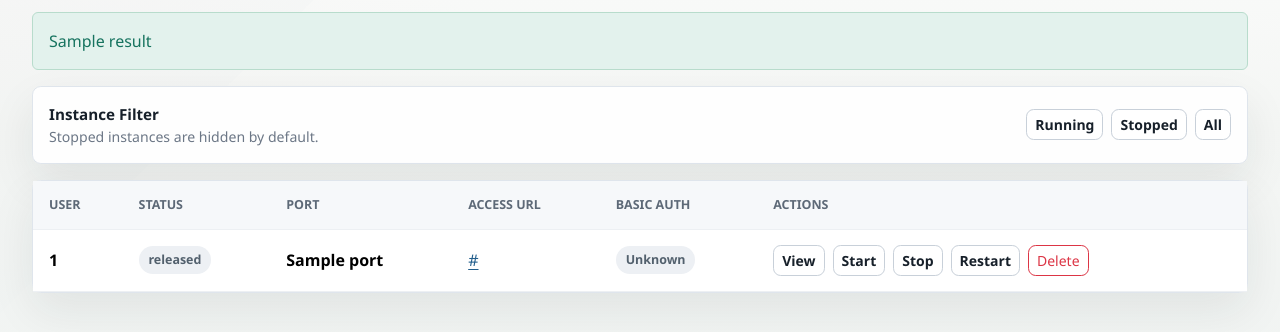
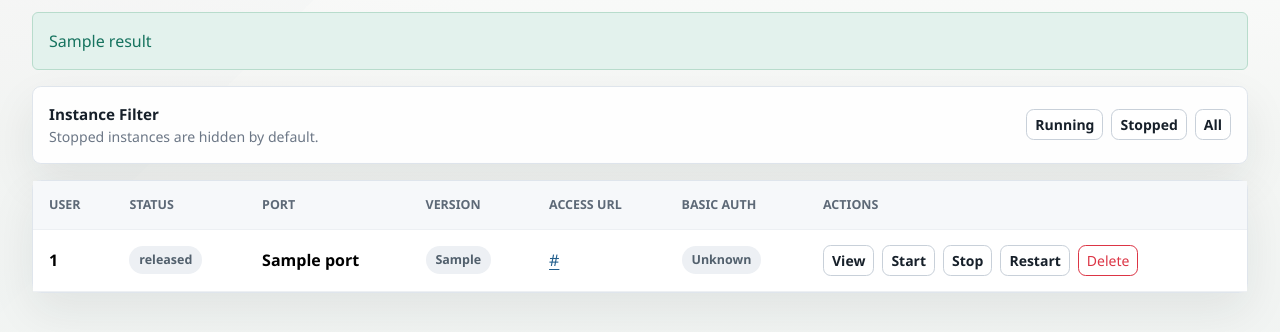
Before and after one commit to yipwingtim/openclaw-manager, a Flask app: template services/manager-web/templates/admin_users.html in a window 1280 px wide. Shown: the part 207-539 px from the top of the page. Run offline with Flask 3, Linux system fonts and the light colour scheme; the template is opened without the code that fills it: most values are stand-ins (such as "Sample title", 1, 10 or a date in 2020).

Commit message:
feat: show OpenClaw version in admin users list / 在管理端用户列表显示 OpenClaw 版本

```diff
--- a/services/manager-web/app.py
+++ b/services/manager-web/app.py
@@ -340,6 +340,18 @@ def is_basic_auth_enabled(user_id):
     return None
 
 
+def detect_openclaw_version(user_id):
+    compose_file = get_user_dir(user_id) / "docker-compose.yml"
+    if not compose_file.is_file():
+        return ""
+
+    text = compose_file.read_text(encoding="utf-8", errors="ignore")
+    match = re.search(r"image:\s*ghcr\.io/openclaw/openclaw:([^\s]+)", text)
+    if not match:
+        return ""
+    return match.group(1).strip().strip('"').strip("'")
+
+
 def get_container_status(user_id):
     container_name = f"openclaw_{user_id}"
     result = subprocess.run(
@@ -443,6 +455,7 @@ def list_active_users(status_filter="running"):
                 "user_id": user_id,
                 "status": status,
                 "port": port,
+                "openclaw_version": detect_openclaw_version(user_id),
                 "access_url": build_access_url(port),
                 "basic_auth_enabled": is_basic_auth_enabled(user_id),
             }
--- a/services/manager-web/templates/admin_users.html
+++ b/services/manager-web/templates/admin_users.html
@@ -44,6 +44,7 @@
                 <th>User</th>
                 <th>Status</th>
                 <th>Port</th>
+                <th>Version</th>
                 <th>Access URL</th>
                 <th>Basic Auth</th>
                 <th>Actions</th>
@@ -63,6 +64,13 @@
                     {% endif %}
                   </td>
                   <td class="fw-semibold">{{ user.port or "Unknown" }}</td>
+                  <td>
+                    {% if user.openclaw_version %}
+                      <span class="badge-status badge-neutral">{{ user.openclaw_version }}</span>
+                    {% else %}
+                      <span class="badge-status badge-neutral">Unknown</span>
+                    {% endif %}
+                  </td>
                   <td>
                     {% if user.access_url %}
                       <a href="{{ user.access_url }}" target="_blank" rel="noreferrer">{{ user.access_url }}</a>
```
